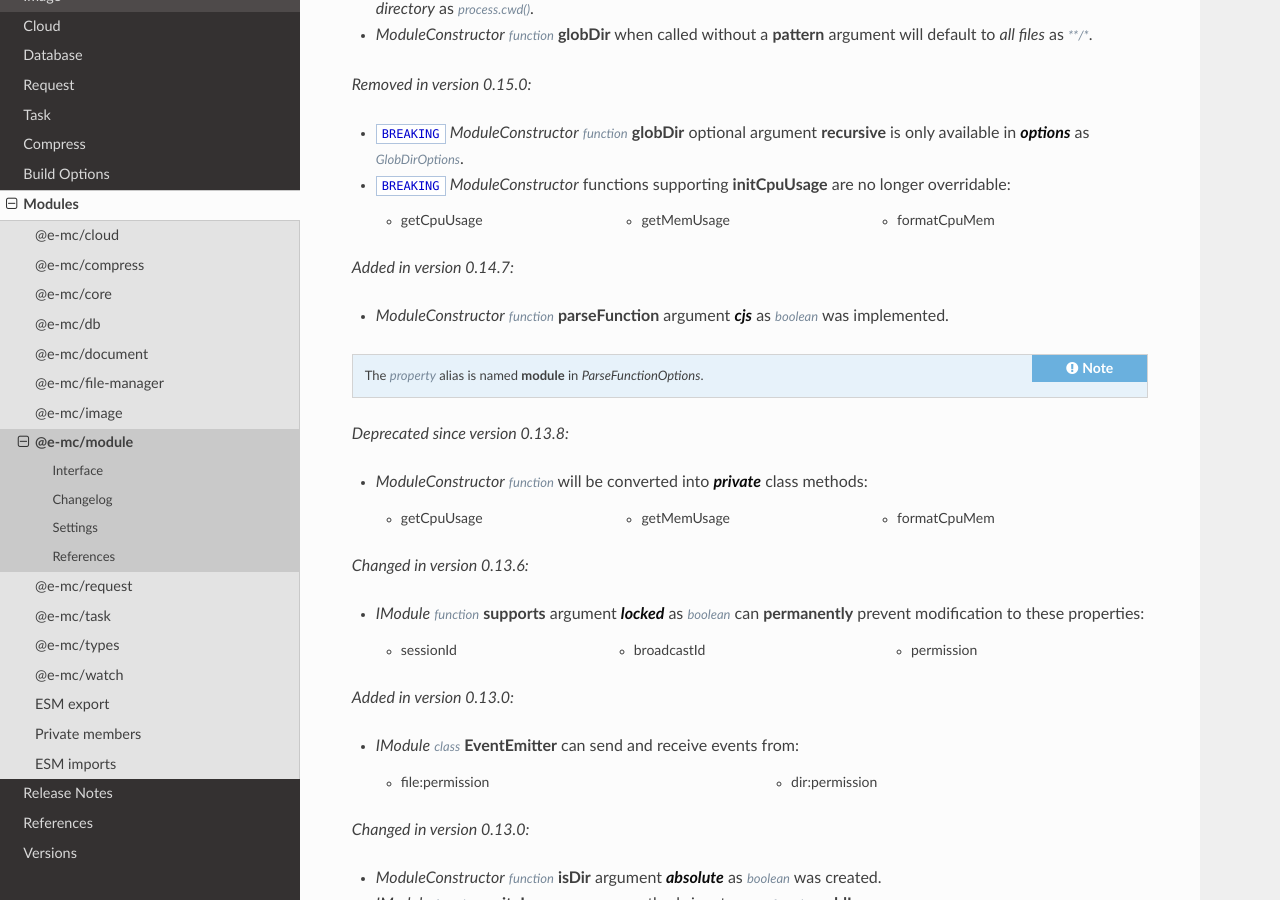
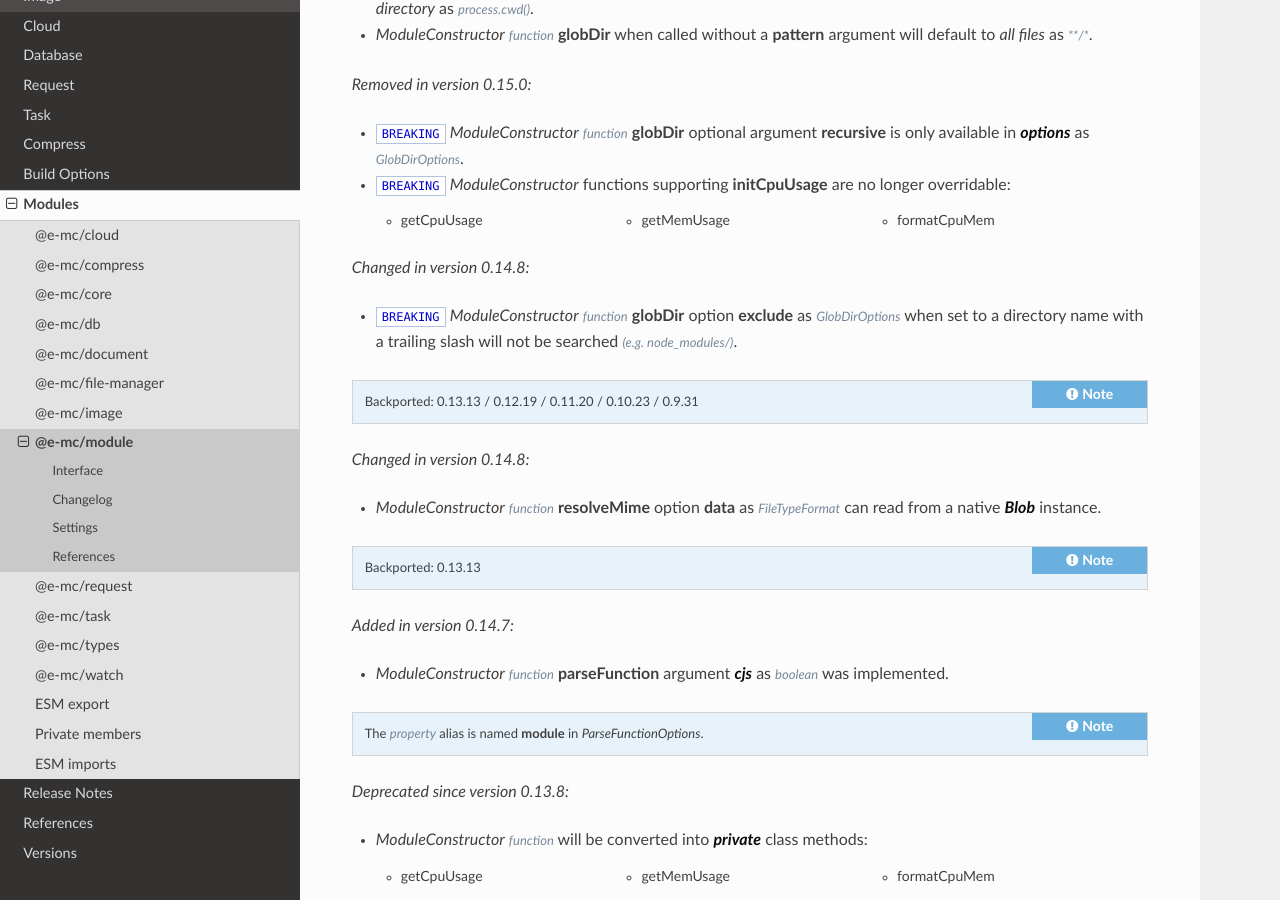
Before and after one commit to anpham6/chrome-docs, a Sphinx documentation site: the page built from source/modules/module.rst, in a window 1280 px wide and 900 px high, scrolled down 4615 px. Built offline with Sphinx 7.4.7 and the Read the Docs theme 3.1.0, drawn with Linux system fonts in a browser that asks for light colours; some of the changed text lies outside the part shown.

```diff
--- a/source/modules/module.rst
+++ b/source/modules/module.rst
@@ -229,7 +229,7 @@ Interface
       readText(value: string | URL, encoding?: BufferEncoding | ReadTextOptions, cache?: boolean): string;
       readBuffer(value: string | URL, options: ReadBufferOptions): Promise<Buffer | null> | Buffer | null;
       readBuffer(value: string | URL, cache?: boolean | ReadBufferOptions): Buffer | null;
-      resolveMime(data: string | Buffer | Uint8Array | ArrayBuffer): Promise<FileTypeResult | undefined>;
+      resolveMime(data: string | Buffer | Uint8Array | ArrayBuffer | Readable | Blob): Promise<FileTypeResult | undefined>;
       lookupMime(value: string, extension?: boolean): string;
       initCpuUsage(instance?: IModule, thread?: boolean): CpuUsage;
       getPackageVersion(name: string | [string, string], options?: PackageVersionOptions): string;
@@ -275,6 +275,18 @@ Changelog
       - getCpuUsage
       - getMemUsage
       - formatCpuMem
+
+.. versionchanged:: 0.14.8
+
+  - ``BREAKING`` *ModuleConstructor* :alt:`function` **globDir** option **exclude** as :alt:`GlobDirOptions` when set to a directory name with a trailing slash will not be searched :alt:`(e.g. node_modules/)`.
+
+.. note:: Backported: 0.13.13 / 0.12.19 / 0.11.20 / 0.10.23 / 0.9.31
+
+.. versionchanged:: 0.14.8
+
+  - *ModuleConstructor* :alt:`function` **resolveMime** option **data** as :alt:`FileTypeFormat` can read from a native :target:`Blob` instance.
+
+.. note:: Backported: 0.13.13
 
 .. versionadded:: 0.14.7
 
```
Also changed, not shown: source/document/plugins/interface.rst (+10 -3 lines), source/release_notes/changed.rst (+7 -0 lines).
